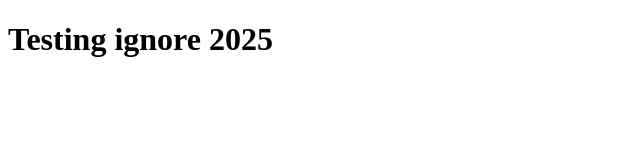
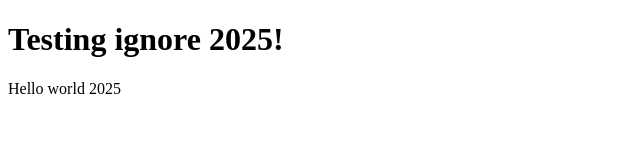
Before and after one commit to weeliem/test-ignore, a plain HTML site: page index.html in a window 1280 px wide. Shown: the whole page, without its empty margins (0-640 px from the left). Drawn offline with Linux system fonts and the light colour scheme.

Commit message:
Local Hello World
Added local hello world

```diff
--- a/index.html
+++ b/index.html
@@ -7,6 +7,7 @@
     <title>Test Ignore</title>
 </head>
 <body>
-    <h1>Testing ignore 2025</h1>
+    <h1>Testing ignore 2025!</h1>
+    <p>Hello world 2025</p>
 </body>
 </html>
```
